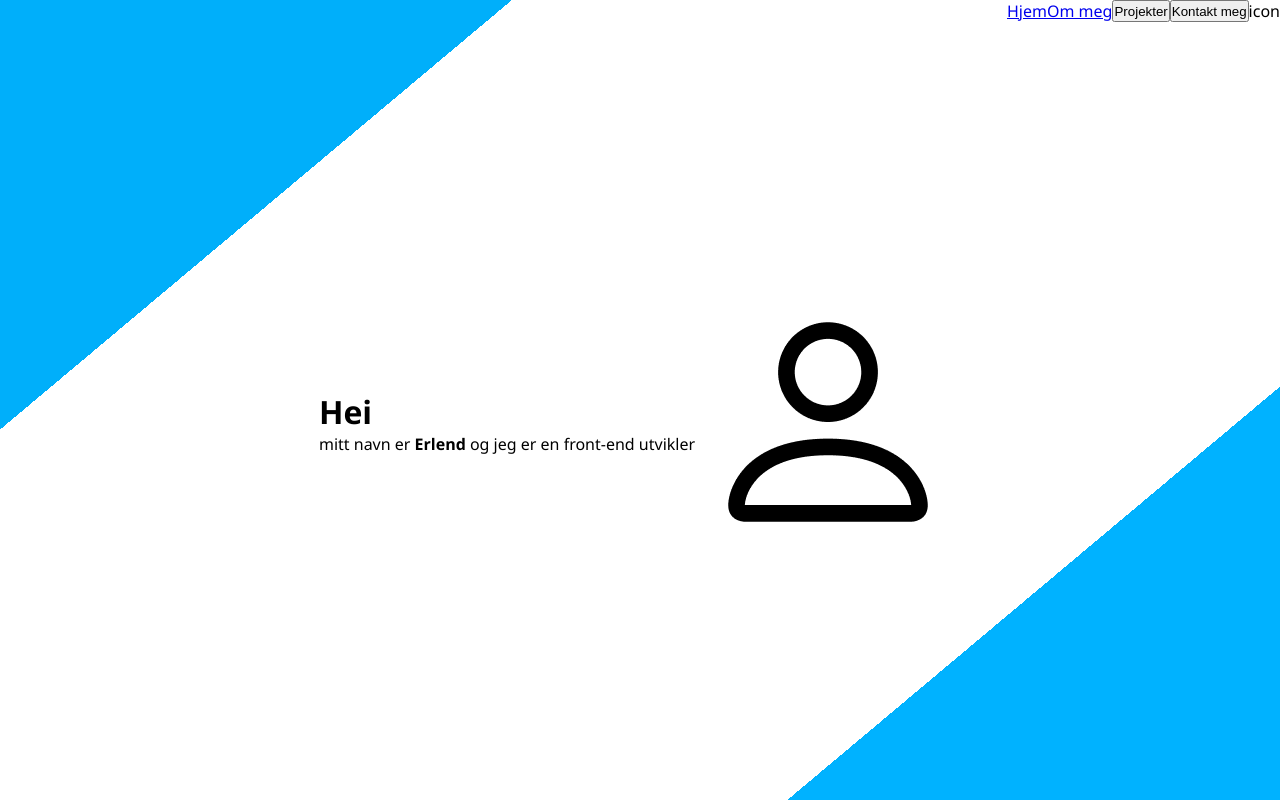
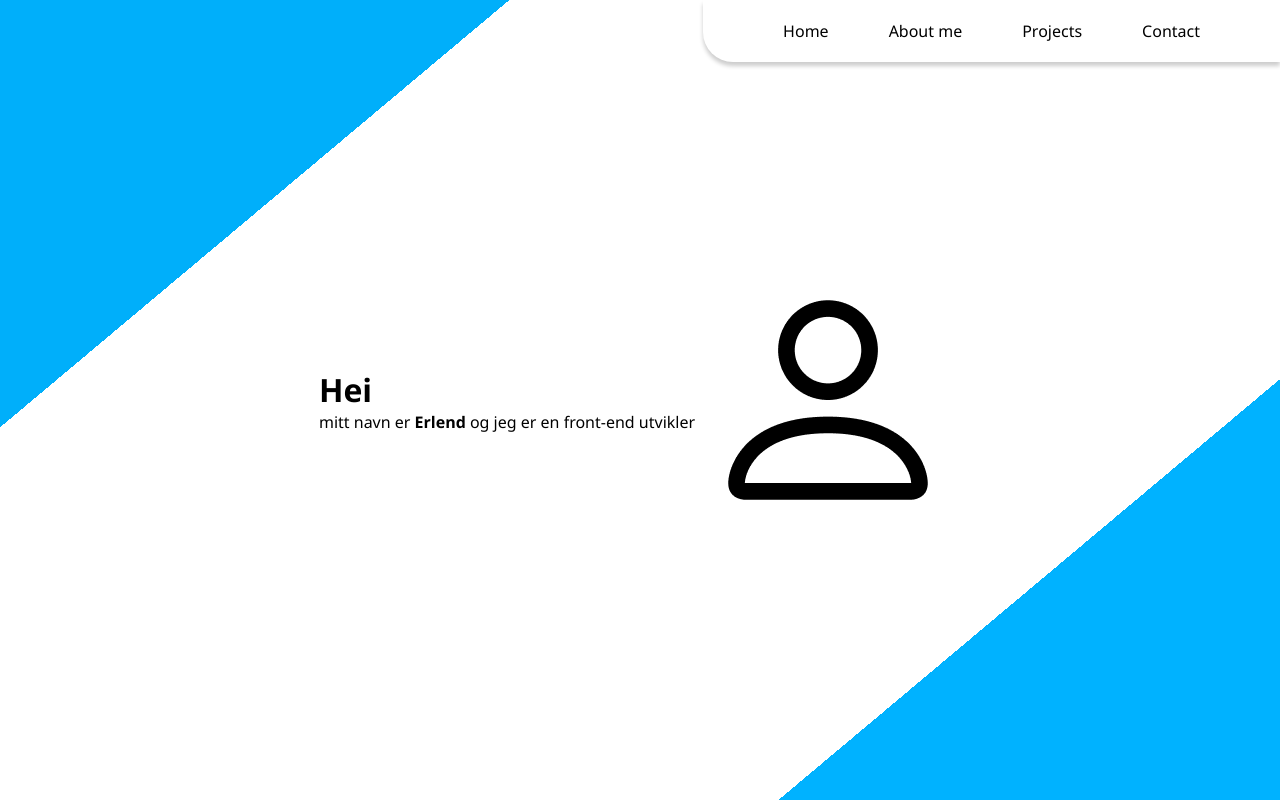
Before and after one commit to Erlandino/portfolio, a React (Create React App) app: page / in a window 1280 px wide. Shown: the top 800 px of the page. Built offline with nearby package versions, Linux system fonts and the light colour scheme; the HTML template or start-up script is replaced by a standard one.

Commit message:
added functionality to navbar and styled it to look better

```diff
--- a/package.json
+++ b/package.json
@@ -12,6 +12,7 @@
     "react-dom": "^18.2.0",
     "react-image-gallery": "^1.2.11",
     "react-router-dom": "^6.4.3",
+    "react-router-hash-link": "^2.4.3",
     "react-scripts": "5.0.1",
     "web-vitals": "^2.1.4"
   },
--- a/src/components/About_me.jsx
+++ b/src/components/About_me.jsx
@@ -2,7 +2,7 @@ import React from "react";
 
 export default function AboutMe() {
   return (
-    <section className="aboutMe">
+    <section className="aboutMe" id="aboutMe">
       <div className="aboutMe__container">
         <h1 className="aboutMe__container__title">Om meg</h1>
         <article className="aboutMe__container__article aboutMe__container__article--Koding">
--- a/src/components/Contact.jsx
+++ b/src/components/Contact.jsx
@@ -1,6 +1,6 @@
 export default function Contact() {
   return (
-    <section className="contact">
+    <section className="contact" id="contact">
       <form action="" className="contact__form">
         <h2>Kontakt skjema</h2>
 
--- a/src/components/Introduction.jsx
+++ b/src/components/Introduction.jsx
@@ -2,7 +2,7 @@ import photo from "../media/placeholder-picture.png";
 
 export default function Introduction() {
   return (
-    <header className="introduction">
+    <header className="introduction" id="introduction">
       <div className="introduction__container">
         <div className="introduction__container__text">
           <h1 className="introduction__container__text__title">Hei</h1>
--- a/src/components/Navbar.jsx
+++ b/src/components/Navbar.jsx
@@ -1,22 +1,29 @@
-import { Link } from "react-router-dom";
+import { HashLink } from "react-router-hash-link";
 
 export default function Navbar() {
   return (
-    <nav className="introduction__nav">
-      <ul className="introduction__nav__ul">
-        <li className="introduction__nav__ul__li">
-          <Link to="/#">Hjem</Link>
+    <nav className="nav">
+      <ul className="nav__ul">
+        <li className="nav__ul__li">
+          <HashLink className="nav__ul__li__a" smooth to="/path#introduction">
+            Home
+          </HashLink>
         </li>
-        <li className="introduction__nav__ul__li">
-          <Link to=".AboutMe">Om meg</Link>
+        <li className="nav__ul__li">
+          <HashLink className="nav__ul__li__a" smooth to="/path#aboutMe">
+            About me
+          </HashLink>
         </li>
-        <li className="introduction__nav__ul__li">
-          <button href="">Projekter</button>
+        <li className="nav__ul__li">
+          <HashLink className="nav__ul__li__a" smooth to="/path#projects">
+            Projects
+          </HashLink>
         </li>
-        <li className="introduction__nav__ul__li">
-          <button href="">Kontakt meg</button>
+        <li className="nav__ul__li">
+          <HashLink className="nav__ul__li__a" smooth to="/path#contact">
+            Contact
+          </HashLink>
         </li>
-        <li className="introduction__nav__ul__li">icon</li>
       </ul>
     </nav>
   );
--- a/src/components/Projects.jsx
+++ b/src/components/Projects.jsx
@@ -17,7 +17,7 @@ const images = [
 
 export default function Projects() {
   return (
-    <section className="projects">
+    <section className="projects" id="projects">
       <div className="projects__container">
         <h1 className="projects__container__title">Projekter</h1>
         <div className="projects__container__navigation">
--- a/src/index.css
+++ b/src/index.css
@@ -18,14 +18,6 @@ body {
   display: flex;
   flex-direction: column;
   height: 100vh;
-}
-.introduction__nav__ul {
-  display: flex;
-  justify-content: right;
-}
-.introduction__nav__ul__li {
-  background-color: white;
-  display: flex;
 }
 .introduction__container {
   display: flex;
@@ -109,3 +101,26 @@ body {
 .contact__form__textarea {
   resize: vertical;
 }
+
+.nav {
+  display: flex;
+  justify-content: right;
+}
+.nav__ul {
+  position: fixed;
+  padding: 20px 80px;
+  box-shadow: 0px 4px 4px rgba(0, 0, 0, 0.2);
+  border-radius: 0px 0px 0px 30px;
+  background-color: white;
+  display: flex;
+  flex-direction: row;
+  justify-content: space-between;
+  gap: 60px;
+}
+.nav__ul__li {
+  list-style: none;
+}
+.nav__ul__li__a {
+  color: black;
+  text-decoration: none;
+}
```
Also changed, not shown: 1 other file (tests, documents, lock files or other folders).
